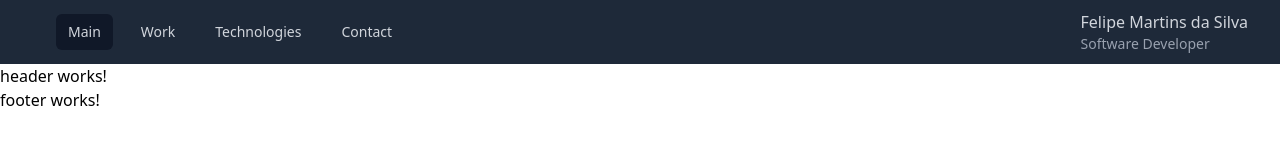
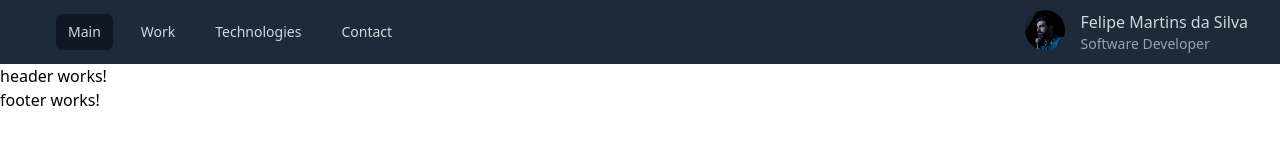
Before and after one commit to f3lipems/f3lipe, an Angular app: page / in a window 1280 px wide. Shown: the top 160 px of the page. Built offline with nearby package versions, Linux system fonts and the light colour scheme.

Commit message:
update navbar

```diff
--- a/src/app/components/navbar/navbar.component.html
+++ b/src/app/components/navbar/navbar.component.html
@@ -25,7 +25,8 @@
             <div class="flex flex-1 items-center justify-center sm:items-stretch sm:justify-start">
                 <div class="hidden sm:ml-6 sm:block">
                     <div class="flex space-x-4">
-                        <a href="#" class="rounded-md bg-gray-900 px-3 py-2 text-sm font-medium text-gray-300 hover:bg-gray-700 hover:text-white"
+                        <a href="#"
+                            class="rounded-md bg-gray-900 px-3 py-2 text-sm font-medium text-gray-300 hover:bg-gray-700 hover:text-white"
                             aria-current="page">Main</a>
                         <a href="#"
                             class="rounded-md px-3 py-2 text-sm font-medium text-gray-300 hover:bg-gray-700 hover:text-white">Work</a>
@@ -39,9 +40,18 @@
 
             <div class="absolute inset-y-0 right-0 flex items-center pr-2 sm:static sm:inset-auto sm:ml-6 sm:pr-0">
                 <div class="relative ml-3">
-                    <div>
-                        <h2 class="font-medium text-gray-300">Felipe Martins da Silva</h2>
-                        <h3 class="text-sm font-light text-gray-400">Software Developer</h3>
+                    <div class="flex space-x-4">
+                        <div>
+                            <img class="size-10 rounded-full"
+                            src="felipe.png" alt="Felipe">
+                            <!-- <img ngSrc="cat.jpg" width="400" height="200"> -->
+
+                        </div>
+                        <div>
+                            <h2 class="font-medium text-gray-300">Felipe Martins da Silva</h2>
+                            <h3 class="text-sm font-light text-gray-400">Software Developer</h3>
+                        </div>
+
                     </div>
                 </div>
             </div>
--- a/src/app/components/navbar/navbar.component.ts
+++ b/src/app/components/navbar/navbar.component.ts
@@ -6,6 +6,7 @@ import { Component } from '@angular/core';
   templateUrl: './navbar.component.html',
   styleUrl: './navbar.component.css'
 })
+
 export class NavbarComponent {
 
 }
```
Also changed, not shown: public/felipe.png (added).
